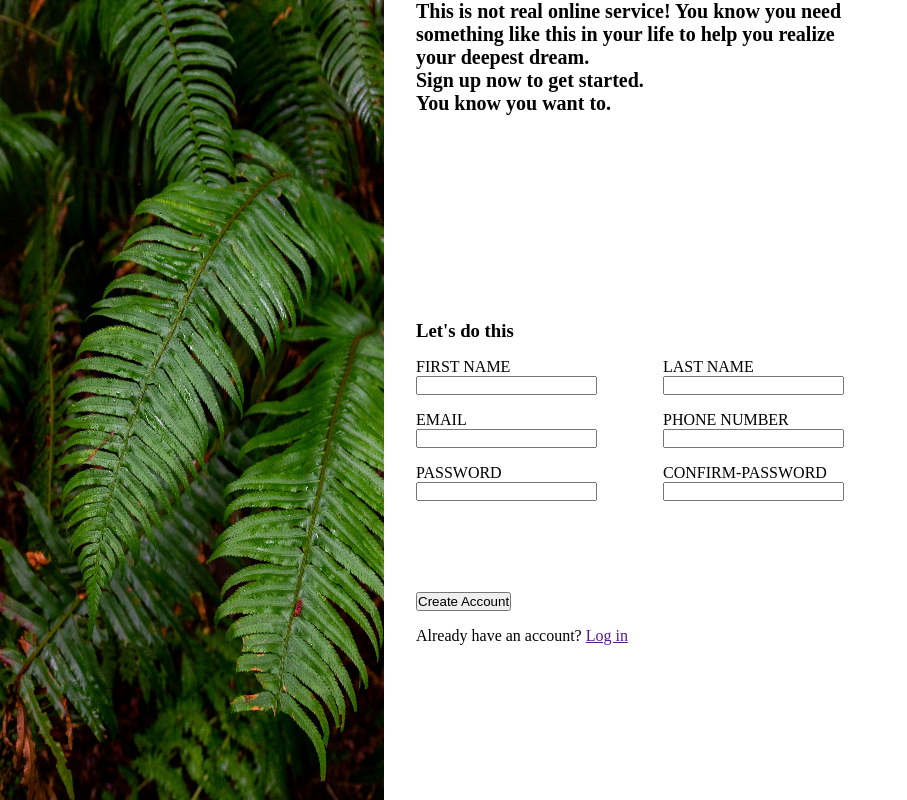
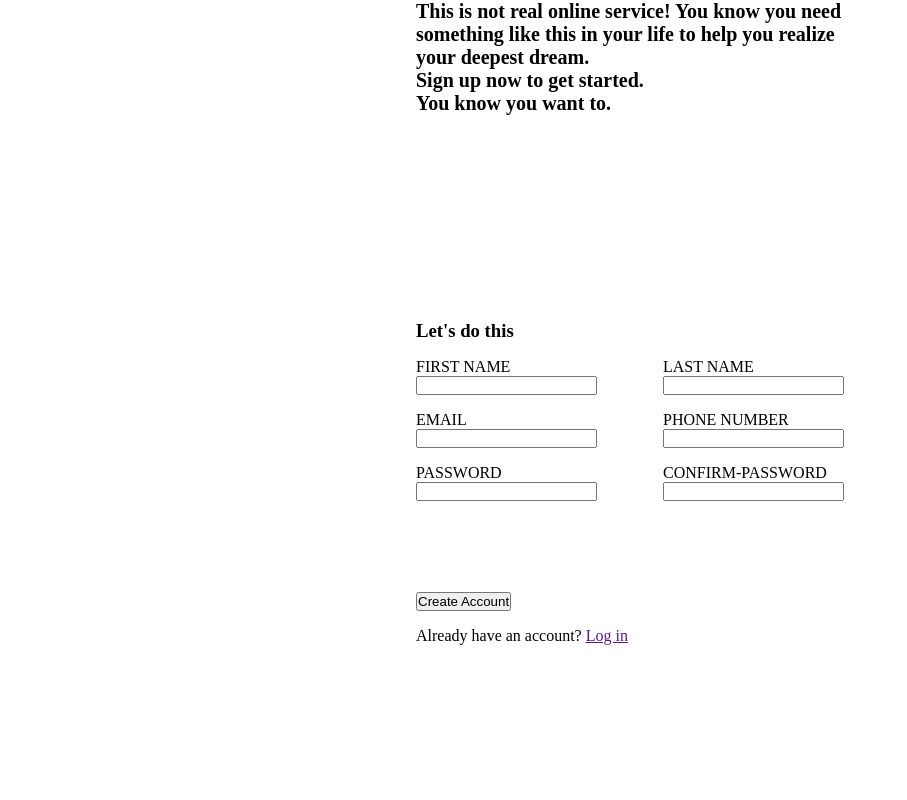
Before and after one commit to nicol4us/odin-sign-up-form, a plain HTML site: page index.html in a window 1280 px wide. Shown: the whole page, without its empty margins (0-907 px from the left). Drawn offline with Linux system fonts and the light colour scheme.

Commit message:
Remove image background from style.css

```diff
--- a/style.css
+++ b/style.css
@@ -13,8 +13,6 @@ form {
 }
 
 .left-container {
-   background-image: url("halie-west-25xggax4bSA-unsplash.jpg");
-   background-size: 30vw 100vh;
    width: 30vw;
    height: 100vh;
 }
```
